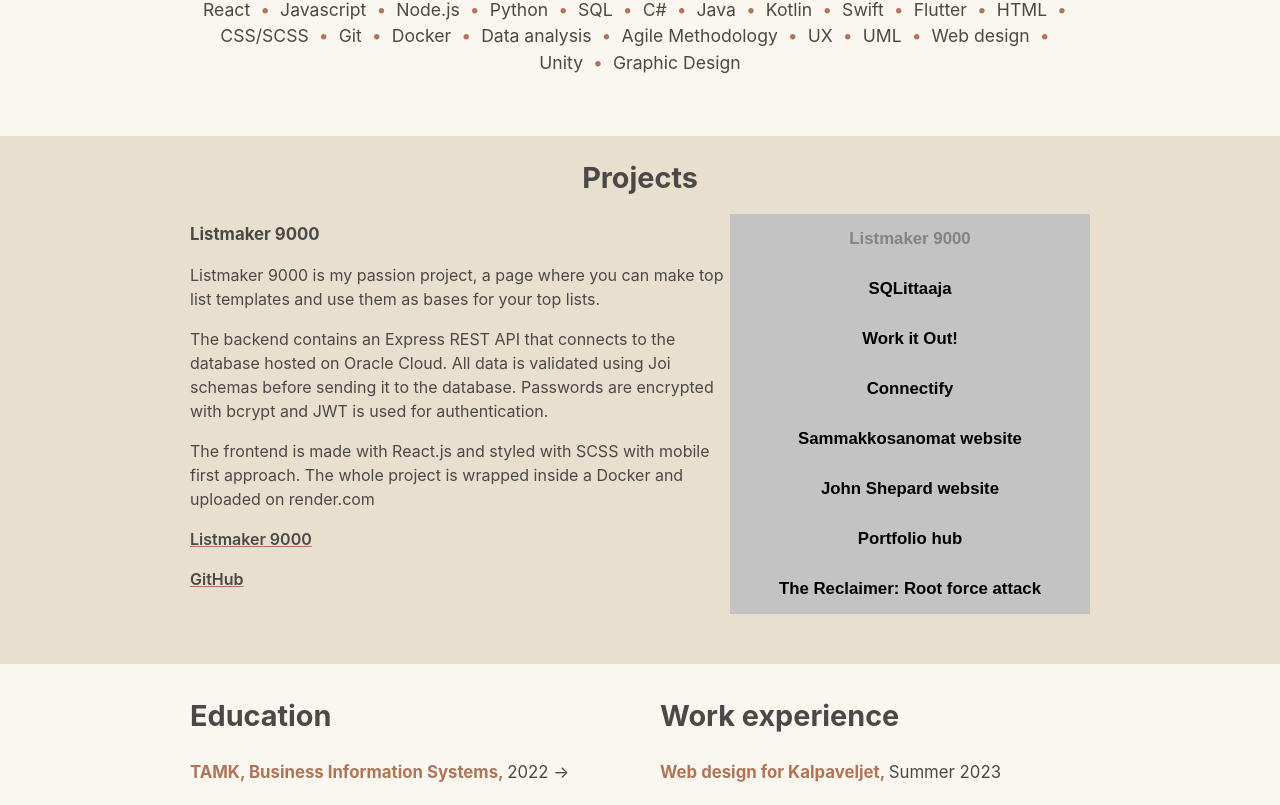
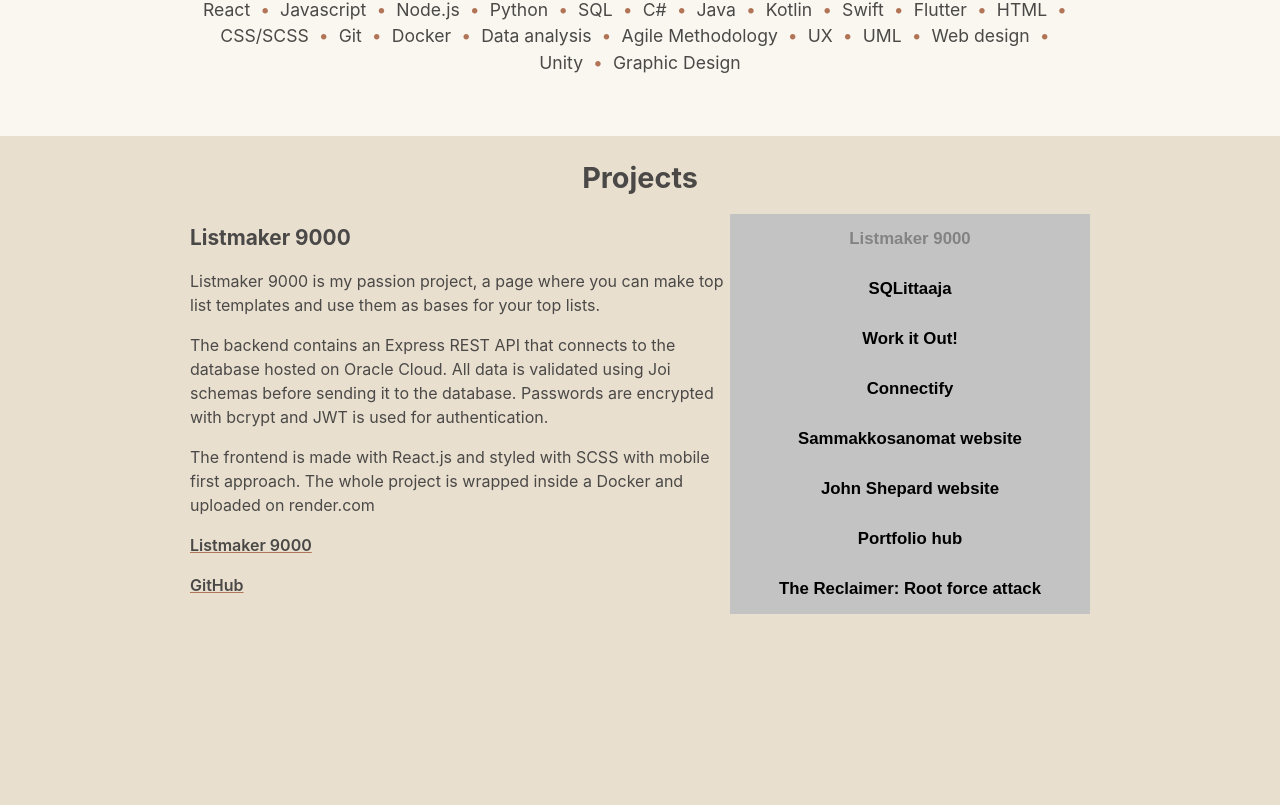
Before and after one commit to vuorisumu/portfolio, a React (Vite) app: page / in a window 1280 px wide. Shown: the part 833-1638 px from the top of the page. Built offline with nearby package versions, Linux system fonts and the light colour scheme.

Commit message:
feat: add min height to sections

```diff
--- a/src/styles/_projects.scss
+++ b/src/styles/_projects.scss
@@ -2,8 +2,6 @@
 @use "defaults";
 
 #projects {
-    // background: theme.$secondary-color;
-
     h2 {
         text-align: center;
     }
@@ -14,9 +12,10 @@
 
     #projectDisplay {
         flex: 60%;
-        // margin-left: calc(defaults.$sidePadding * -1);
-        // padding: defaults.$verticalPadding defaults.$sidePadding;
-        // background: theme.$secondary-color;
+
+        > h3 {
+            font-size: 1.3rem;
+        }
     }
 
     .projectButtons {
--- a/src/styles/main.css
+++ b/src/styles/main.css
@@ -127,6 +127,9 @@ p {
 }
 #projectContainer #projectDisplay {
   flex: 60%;
+}
+#projectContainer #projectDisplay > h3 {
+  font-size: 1.3rem;
 }
 #projectContainer .projectButtons {
   flex: 40%;
@@ -303,15 +306,16 @@ ul {
 main {
   padding-bottom: 2.5rem;
 }
-
-main > section:nth-child(2n+1):not(:first-of-type) {
-  background: var(--secondary-color);
-}
-
 main article {
   padding: 5px 35px 50px 35px;
   max-width: 900px;
   margin: auto;
+}
+main > section:nth-child(n+3) {
+  min-height: 90vh;
+}
+main > section:nth-child(2n+1):not(:first-of-type) {
+  background: var(--secondary-color);
 }
 
 footer {
--- a/src/styles/main.scss
+++ b/src/styles/main.scss
@@ -45,16 +45,22 @@ $footer-height: 2.5rem;
 
  main {
     padding-bottom: $footer-height;
-  }
 
-  main > section:nth-child(2n+1):not(:first-of-type) {
-    background: theme.$secondary-color;
-  }
+    article {
+      @include defaults.articlePadding();
+      max-width: 900px;
+      margin: auto;
+    }
 
-  main article {
-    @include defaults.articlePadding();
-    max-width: 900px;
-    margin: auto;
+    > section {
+      &:nth-child(n+3) {
+        min-height: 90vh;
+      }
+
+      &:nth-child(2n+1):not(:first-of-type) {
+        background: theme.$secondary-color;
+      }
+    }
   }
 
   footer {
```
Also changed, not shown: 1 other file (tests, documents, lock files or other folders).
